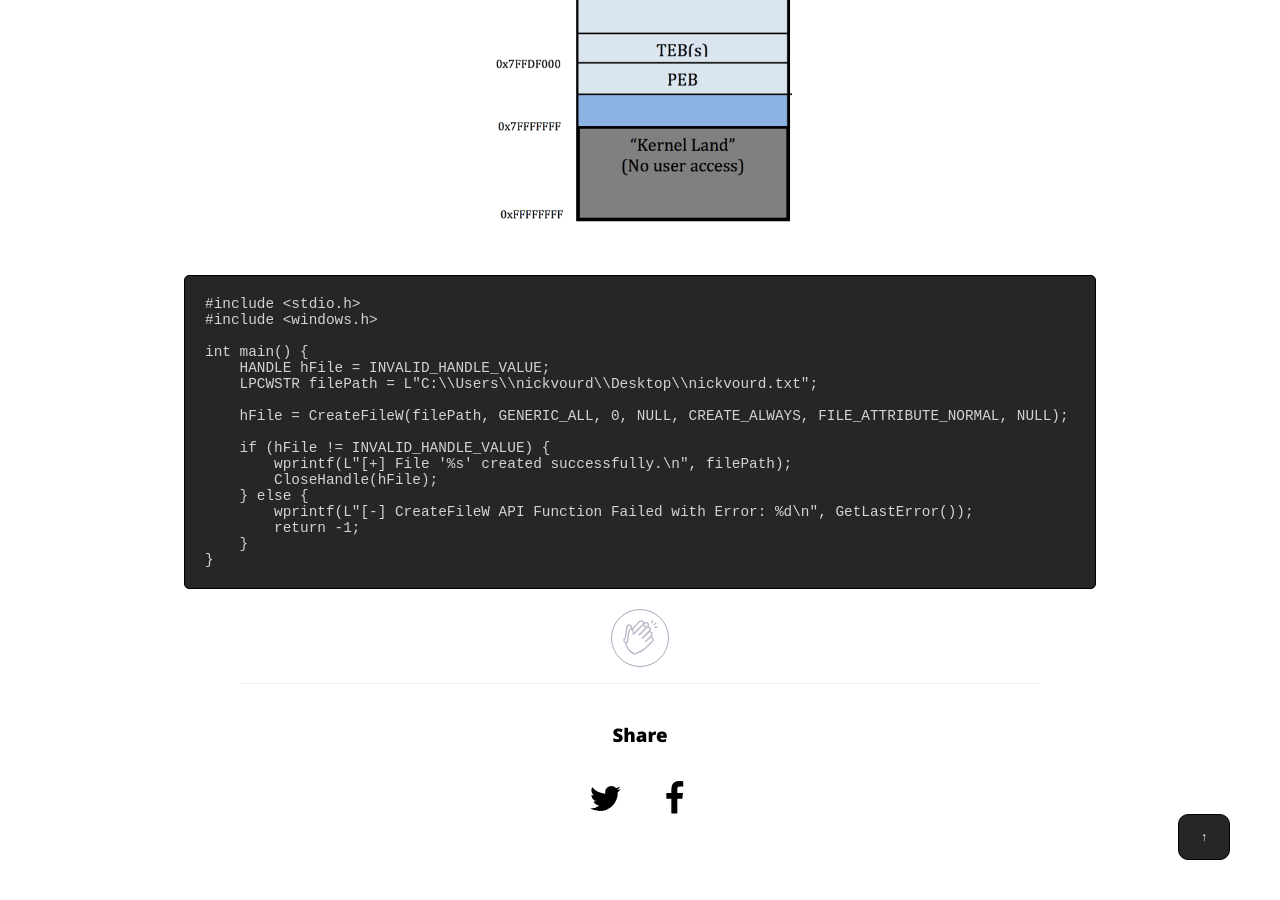
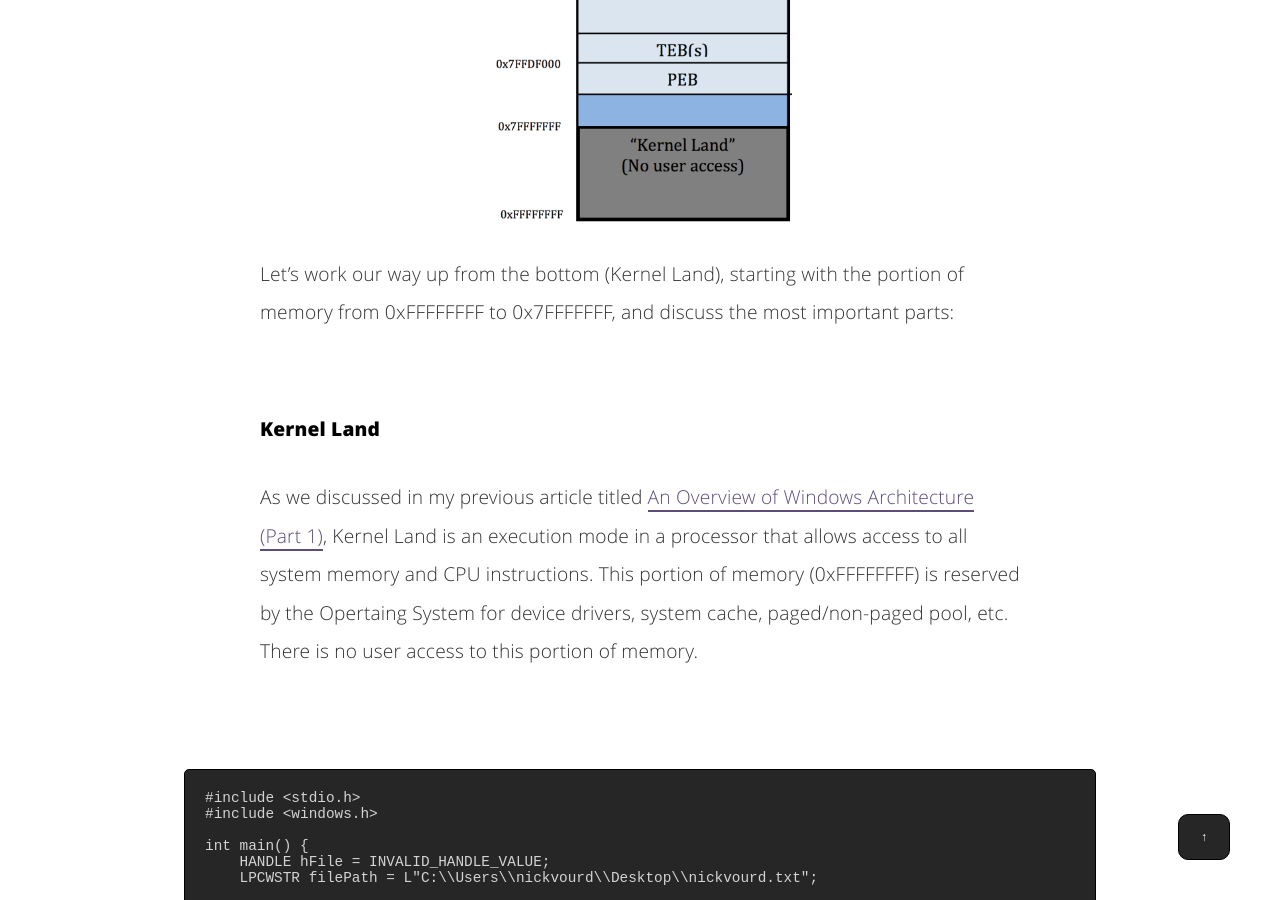
Before and after one commit to nickvourd/nickvourd.github.io, a Jekyll site: the page built from _posts/2024-04-17-an-introduction-to-windows-memory-management.md, in a window 1280 px wide and 900 px high, scrolled down 2685 px. Built offline with Jekyll 4.4.1, drawn with Linux system fonts in a browser that asks for light colours.

Commit message:
An Introduction to Windows Memory Management (Part 2)

````diff
--- a/_posts/2024-04-17-an-introduction-to-windows-memory-management.md
+++ b/_posts/2024-04-17-an-introduction-to-windows-memory-management.md
@@ -161,6 +161,12 @@ The following picture depicts an overview of the virtual memory layout of a proc
 
 <img src="/assets/img/post-img/17-04-2024/Memory-Strucutre.png" class="post-images" alt="Exploit writing tutorial part 1 : Stack Based Overflows (Corelan)" height="500" weight="500">
 
+<p>Let’s work our way up from the bottom (Kernel Land), starting with the portion of memory from 0xFFFFFFFF to 0x7FFFFFFF, and discuss the most important parts:</p><br /><br />
+
+<h4>Kernel Land</h4>
+
+<p>As we discussed in my previous article titled <a href="(https://nickvourd.github.io/an-overview-of-windows-arch/">An Overview of Windows Architecture (Part 1)</a>, Kernel Land is an execution mode in a processor that allows access to all system memory and CPU instructions. This portion of memory (0xFFFFFFFF) is reserved by the Opertaing System for device drivers, system cache, paged/non-paged pool, etc. There is no user access to this portion of memory.</p><br /><br />
+
 ```
 #include <stdio.h>
 #include <windows.h>
````
